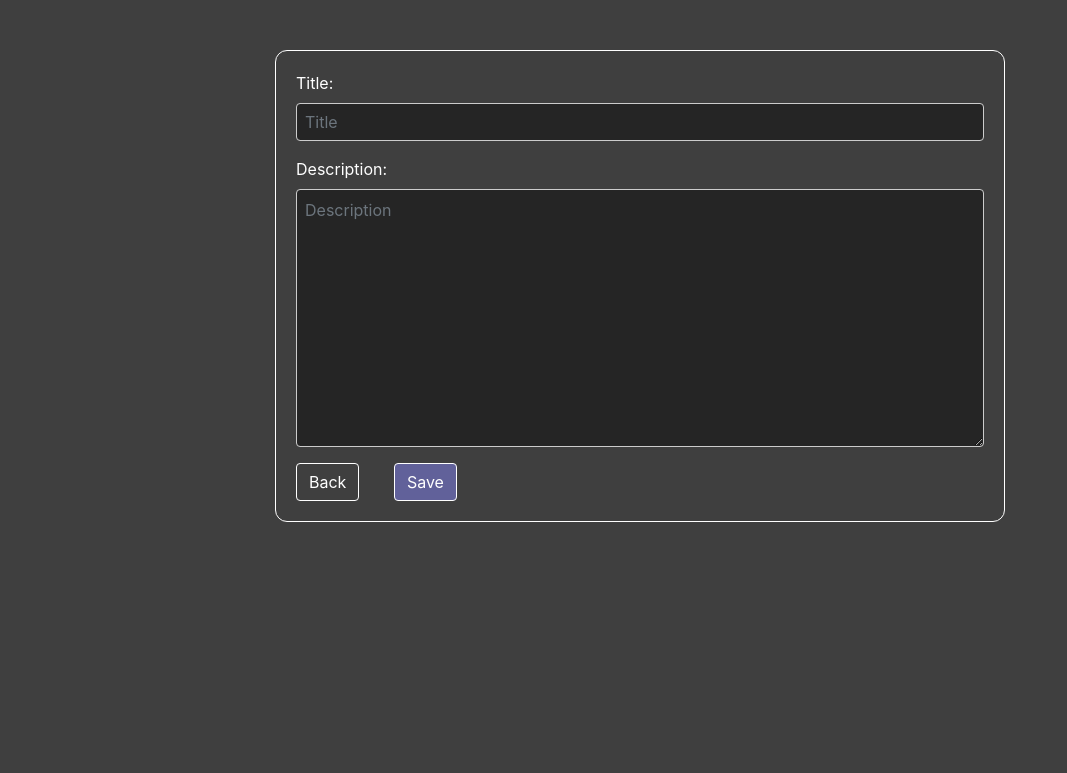
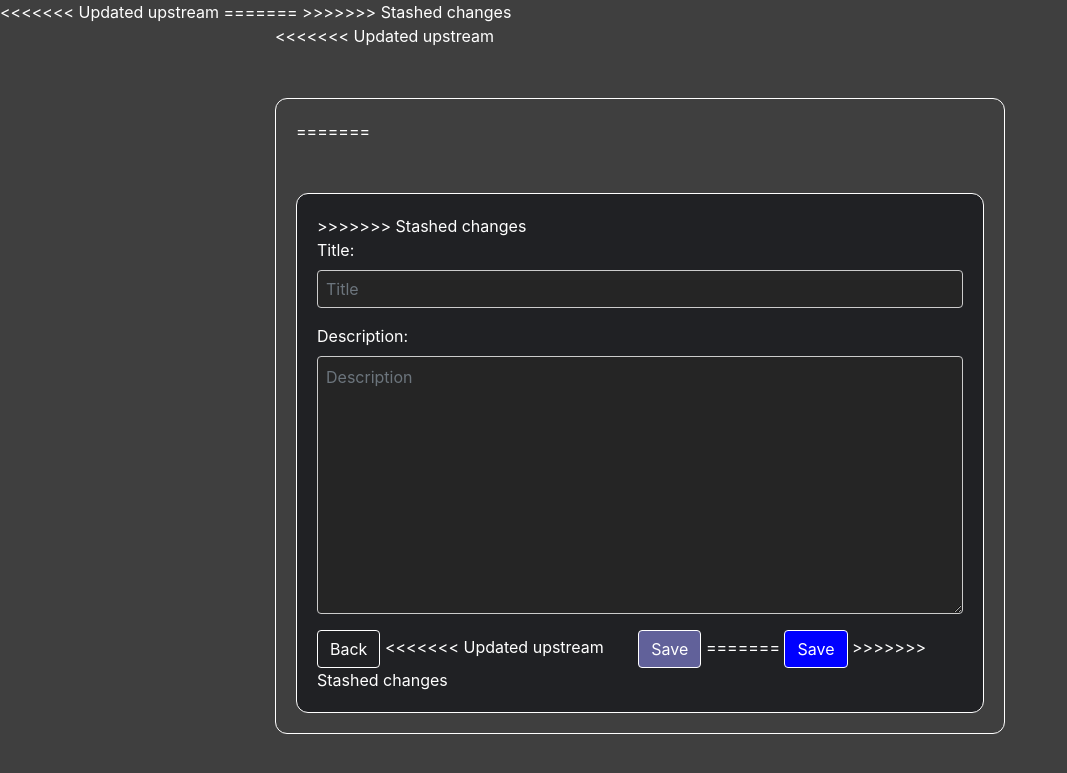
Before and after one commit to udithsandaruwan2/notewave, a Django app: page /add-note in a window 1280 px wide. Shown: the top 773 px of the page, without its empty margins (0-1067 px from the left). Run offline with Django 5.2, Linux system fonts and the light colour scheme; some libraries are stand-ins or nearby versions.

Commit message:
finalized

```diff
--- a/notes/templates/notes/add-update-note.html
+++ b/notes/templates/notes/add-update-note.html
@@ -6,7 +6,11 @@
     <div class="row">
         <div class="col-lg-2 col-md-2 col-sm-1 col-xs-1"></div>
         <div class="col-lg-8 col-md-8 col-sm-10 col-xs-10">
+<<<<<<< Updated upstream
             <div class="card" style="background-color: #3F3F3F; border: 1px solid #ffffff; border-radius: 12px; padding: 20px; margin: auto; margin-top: 50px;">
+=======
+            <div class="card" style="background-color: #202124; border: 1px solid #ffffff; border-radius: 12px; padding: 20px; margin: auto; margin-top: 50px;">
+>>>>>>> Stashed changes
                 <form method="POST">
 
                     {% csrf_token %}
@@ -14,7 +18,11 @@
                     {{form.as_p}}
 
                     <a href="{% url 'notes' %}" class="btn btn-primary" style="color: #ffffff; background-color:transparent; border: solid 1px; border-color: #ffffff;">Back</a>
+<<<<<<< Updated upstream
                     <button type="submit" class="btn btn-primary" style="background-color:rgb(97, 97, 154); border: solid 1px; border-color: rgb(255, 255, 255); margin-left: 30px;">Save</button>
+=======
+                    <button type="submit" class="btn btn-primary" style="background-color:rgb(0, 0, 255); border: solid 1px; border-color: rgb(255, 255, 255);">Save</button>
+>>>>>>> Stashed changes
                 </form>
             </div>
         </div>
--- a/templates/main.html
+++ b/templates/main.html
@@ -10,7 +10,11 @@
     <link href="https://maxcdn.bootstrapcdn.com/bootstrap/4.5.2/css/bootstrap.min.css" rel="stylesheet">
     <link rel="stylesheet" href="{% static 'css/style.css' %}">
 </head>
+<<<<<<< Updated upstream
 <body style="background-color: #3F3F3F; color: white;">
+=======
+<body style="background-color: #202124; color: white;">
+>>>>>>> Stashed changes
 
     {% if messages %}
 
```
Also changed, not shown: notes/templates/notes/notes.html (+8 -0 lines).
